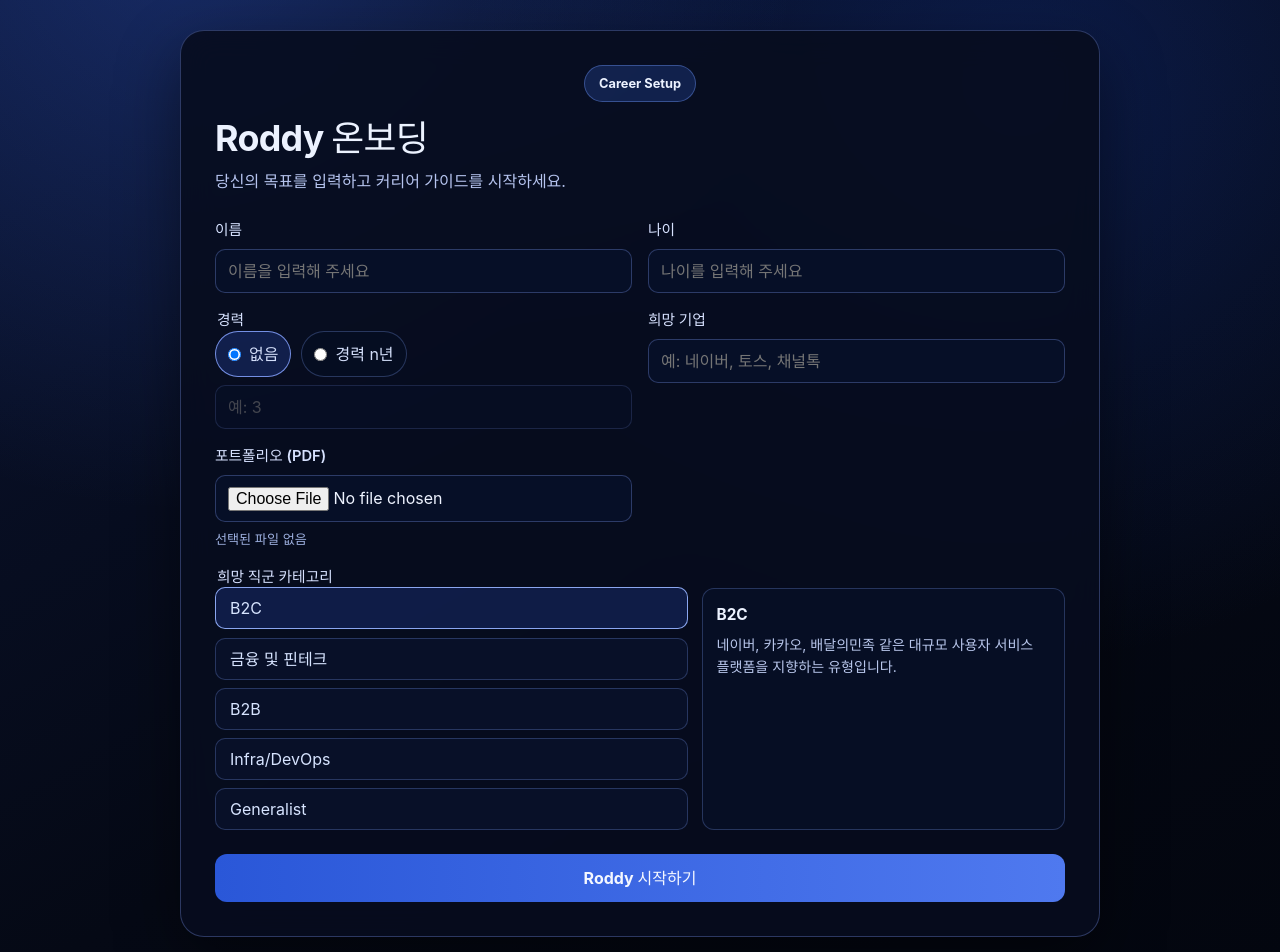
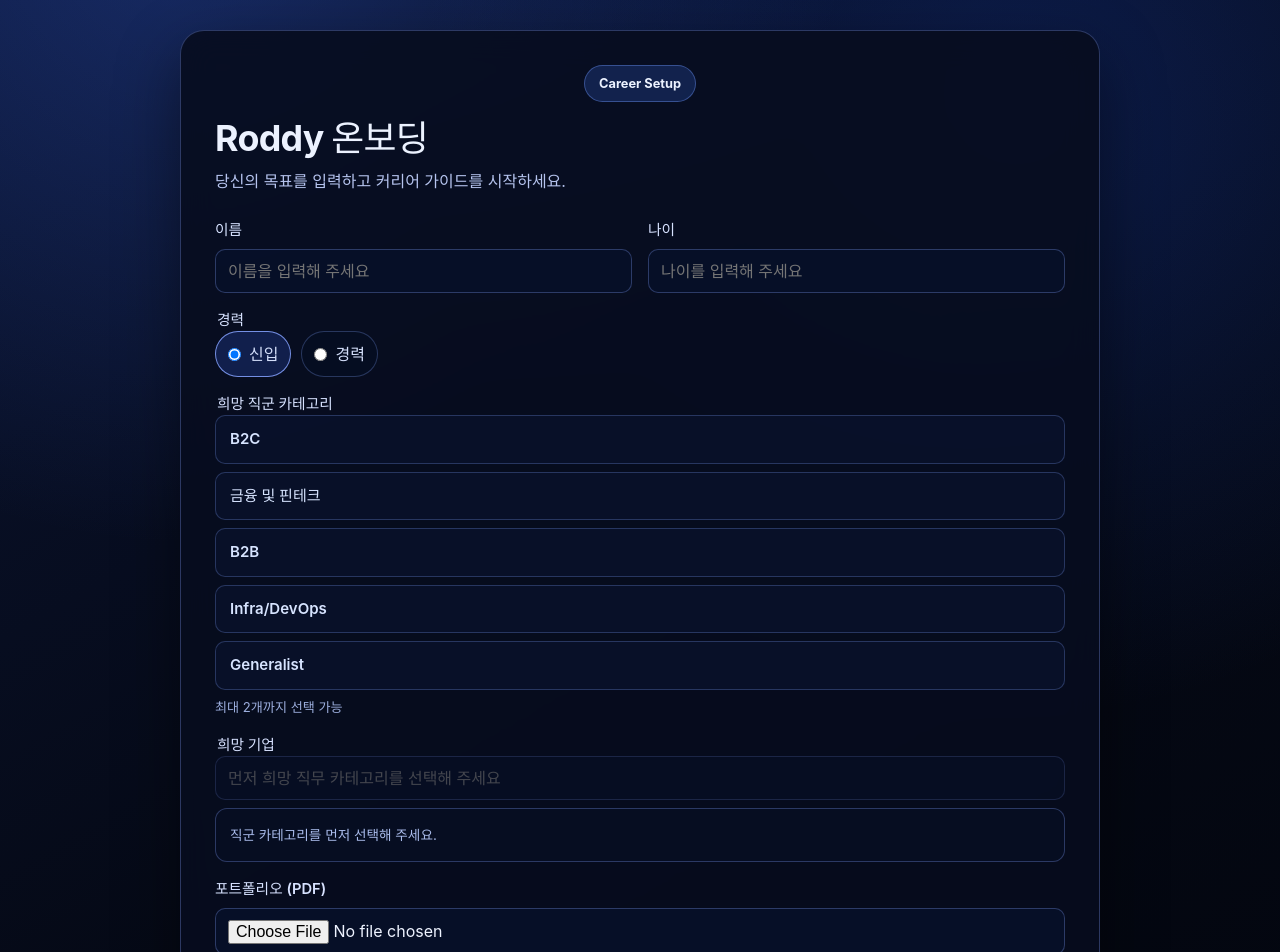
Before and after one commit to roddy-hongik/roddy_fe, a React (Vite) app: page /onboarding in a window 1280 px wide. Shown: the top 952 px of the page. Built offline with nearby package versions, Linux system fonts and the light colour scheme; sample sign-in values are in the browser's storage; a web font is replaced by a local one.

Commit message:
[Feat] onboarding ui 수정

```diff
--- a/src/onboarding/components/JobCategorySelector.tsx
+++ b/src/onboarding/components/JobCategorySelector.tsx
@@ -8,51 +8,43 @@
 
 type JobCategorySelectorProps = {
   categories: JobCategory[]
-  selectedCategory: string
-  onSelectCategory: (id: string) => void
+  selectedCategories: string[]
+  onToggleCategory: (id: string) => void
 }
 
 function JobCategorySelector({
   categories,
-  selectedCategory,
-  onSelectCategory,
+  selectedCategories,
+  onToggleCategory,
 }: JobCategorySelectorProps) {
   const [hoveredCategory, setHoveredCategory] = useState<string | null>(null)
 
-  const activeId = hoveredCategory ?? selectedCategory
-  const activeCategory = categories.find((category) => category.id === activeId)
-
   return (
     <div className="job-category-wrap">
-      <div className="job-category-list" role="radiogroup" aria-label="희망 직군 카테고리">
+      <div className="job-category-list" role="group" aria-label="희망 직군 카테고리">
         {categories.map((category) => {
-          const isSelected = selectedCategory === category.id
+          const isSelected = selectedCategories.includes(category.id)
+          const isExpanded = hoveredCategory === category.id
 
           return (
             <button
               key={category.id}
               type="button"
-              className={`job-category-item ${isSelected ? 'selected' : ''}`}
-              role="radio"
+              className={`job-category-item ${isSelected ? 'selected' : ''} ${isExpanded ? 'expanded' : ''}`}
+              role="checkbox"
               aria-checked={isSelected}
               onMouseEnter={() => setHoveredCategory(category.id)}
               onMouseLeave={() => setHoveredCategory(null)}
               onFocus={() => setHoveredCategory(category.id)}
               onBlur={() => setHoveredCategory(null)}
-              onClick={() => onSelectCategory(category.id)}
+              onClick={() => onToggleCategory(category.id)}
             >
-              {category.label}
+              <span className="job-category-title">{category.label}</span>
+              <span className="job-category-description">{category.description}</span>
             </button>
           )
         })}
       </div>
-
-      <aside className="job-category-detail" aria-live="polite">
-        <p className="job-category-detail-label">{activeCategory?.label ?? '카테고리를 선택해 주세요'}</p>
-        <p className="job-category-detail-copy">
-          {activeCategory?.description ?? '마우스를 올리거나 선택하면 상세 설명을 확인할 수 있습니다.'}
-        </p>
-      </aside>
     </div>
   )
 }
--- a/src/onboarding/pages/OnboardingPage.tsx
+++ b/src/onboarding/pages/OnboardingPage.tsx
@@ -1,4 +1,4 @@
-import { useState } from 'react'
+import { useEffect, useMemo, useState } from 'react'
 import type { ChangeEvent, FormEvent } from 'react'
 import JobCategorySelector from '../components/JobCategorySelector'
 import type { JobCategory } from '../components/JobCategorySelector'
@@ -32,15 +32,54 @@
   },
 ]
 
+const companiesByCategory: Record<string, string[]> = {
+  b2c: ['네이버', '카카오', '배달의민족', '당근', '쿠팡'],
+  fintech: ['토스', '카카오뱅크', '신한은행', '국민은행', '하나은행'],
+  b2b: ['채널톡', '토스페이먼츠', '센드버드', '리멤버앤컴퍼니', '스윗'],
+  infra: ['네이버클라우드', '카카오엔터프라이즈', 'AWS 코리아', 'NHN Cloud', '메가존클라우드'],
+  generalist: ['마켓컬리', '직방', '오늘의집', '강남언니', '리디'],
+}
+
 function OnboardingPage() {
   const [name, setName] = useState('')
   const [age, setAge] = useState('')
   const [careerType, setCareerType] = useState<'none' | 'years'>('none')
   const [careerYears, setCareerYears] = useState('')
+  const [companyQuery, setCompanyQuery] = useState('')
   const [targetCompany, setTargetCompany] = useState('')
+  const [companyError, setCompanyError] = useState('')
   const [portfolioFile, setPortfolioFile] = useState<File | null>(null)
   const [portfolioError, setPortfolioError] = useState('')
-  const [selectedCategory, setSelectedCategory] = useState(jobCategories[0].id)
+  const [selectedCategories, setSelectedCategories] = useState<string[]>([])
+  const [categoryError, setCategoryError] = useState('')
+
+  const availableCompanies = useMemo(() => {
+    const merged = selectedCategories.flatMap((categoryId) => companiesByCategory[categoryId] ?? [])
+    return Array.from(new Set(merged))
+  }, [selectedCategories])
+
+  const filteredCompanies = useMemo(() => {
+    const normalizedQuery = companyQuery.trim().toLowerCase()
+
+    if (!normalizedQuery) {
+      return availableCompanies
+    }
+
+    return availableCompanies.filter((company) => company.toLowerCase().includes(normalizedQuery))
+  }, [availableCompanies, companyQuery])
+
+  useEffect(() => {
+    if (!targetCompany) {
+      return
+    }
+
+    const canKeepCompany = availableCompanies.includes(targetCompany)
+
+    if (!canKeepCompany) {
+      setTargetCompany('')
+      setCompanyQuery('')
+    }
+  }, [availableCompanies, targetCompany])
 
   const handlePortfolioChange = (event: ChangeEvent<HTMLInputElement>) => {
     const selectedFile = event.target.files?.[0] ?? null
@@ -66,6 +105,28 @@
 
   const handleSubmit = (event: FormEvent<HTMLFormElement>) => {
     event.preventDefault()
+
+    if (!targetCompany) {
+      setCompanyError('희망 기업은 검색 결과에서 선택해 주세요.')
+      return
+    }
+  }
+
+  const handleToggleCategory = (categoryId: string) => {
+    setSelectedCategories((current) => {
+      if (current.includes(categoryId)) {
+        setCategoryError('')
+        return current.filter((id) => id !== categoryId)
+      }
+
+      if (current.length >= 2) {
+        setCategoryError('희망 직군 카테고리는 최대 2개까지 선택할 수 있습니다.')
+        return current
+      }
+
+      setCategoryError('')
+      return [...current, categoryId]
+    })
   }
 
   return (
@@ -109,8 +170,9 @@
                     setCareerYears('')
                   }}
                 />
-                없음
+                신입
               </label>
+              <div className={`career-experience ${careerType === 'years' ? 'active' : ''}`}>
                 <label className={`career-toggle ${careerType === 'years' ? 'active' : ''}`}>
                   <input
                     type="radio"
@@ -119,31 +181,85 @@
                     checked={careerType === 'years'}
                     onChange={() => setCareerType('years')}
                   />
-                경력 n년
+                  경력
                 </label>
-            </div>
+                {careerType === 'years' && (
+                  <>
                     <input
                       type="number"
                       min={0}
                       value={careerYears}
                       onChange={(event) => setCareerYears(event.target.value)}
-              placeholder="예: 3"
-              disabled={careerType !== 'years'}
+                      className="career-year-input"
+                      placeholder="3"
                     />
+                    <span className="career-year-unit">년</span>
+                  </>
+                )}
+              </div>
+            </div>
           </fieldset>
 
-          <label className="field-group">
-            <span className="field-label">희망 기업</span>
+          <fieldset className="field-group full-width">
+            <legend className="field-label">희망 직군 카테고리</legend>
+            <JobCategorySelector
+              categories={jobCategories}
+              selectedCategories={selectedCategories}
+              onToggleCategory={handleToggleCategory}
+            />
+            <span className="field-meta">최대 2개까지 선택 가능</span>
+            {categoryError && <span className="field-error">{categoryError}</span>}
+          </fieldset>
+
+          <fieldset className="field-group full-width">
+            <legend className="field-label">희망 기업</legend>
+            <div className="company-search-wrap">
               <input
                 type="text"
-              value={targetCompany}
-              onChange={(event) => setTargetCompany(event.target.value)}
-              placeholder="예: 네이버, 토스, 채널톡"
-              required
+                value={companyQuery}
+                onChange={(event) => {
+                  setCompanyQuery(event.target.value)
+                  setCompanyError('')
+                }}
+                placeholder={
+                  selectedCategories.length === 0
+                    ? '먼저 희망 직무 카테고리를 선택해 주세요'
+                    : '기업명을 검색해 주세요'
+                }
+                disabled={selectedCategories.length === 0}
               />
-          </label>
 
-          <label className="field-group">
+              <div className="company-option-list" role="listbox" aria-label="희망 기업 검색 결과">
+                {selectedCategories.length === 0 && <p className="company-option-empty">직군 카테고리를 먼저 선택해 주세요.</p>}
+                {selectedCategories.length > 0 && filteredCompanies.length === 0 && (
+                  <p className="company-option-empty">검색 결과가 없습니다.</p>
+                )}
+                {selectedCategories.length > 0 &&
+                  filteredCompanies.map((company) => (
+                    <button
+                      key={company}
+                      type="button"
+                      className={`company-option ${targetCompany === company ? 'selected' : ''}`}
+                      onClick={() => {
+                        setTargetCompany(company)
+                        setCompanyQuery(company)
+                        setCompanyError('')
+                      }}
+                    >
+                      {company}
+                    </button>
+                  ))}
+              </div>
+            </div>
+            {targetCompany && (
+              <span className="file-meta">
+                선택한 기업: <strong>{targetCompany}</strong>
+              </span>
+            )}
+            {companyError && <span className="field-error">{companyError}</span>}
+          </fieldset>
+
+          <label className="field-group full-width">
             <span className="field-label">포트폴리오 (PDF)</span>
             <input type="file" accept=".pdf,application/pdf" onChange={handlePortfolioChange} />
             <span className="file-meta">
@@ -151,15 +267,6 @@
             </span>
             {portfolioError && <span className="field-error">{portfolioError}</span>}
           </label>
-
-          <fieldset className="field-group">
-            <legend className="field-label">희망 직군 카테고리</legend>
-            <JobCategorySelector
-              categories={jobCategories}
-              selectedCategory={selectedCategory}
-              onSelectCategory={setSelectedCategory}
-            />
-          </fieldset>
 
           <button type="submit" className="start-button">
             Roddy 시작하기
--- a/src/onboarding/styles/onboarding-page.css
+++ b/src/onboarding/styles/onboarding-page.css
@@ -60,8 +60,7 @@
   gap: 8px;
 }
 
-.field-group:nth-child(6),
-.field-group:nth-child(7),
+.field-group.full-width,
 .start-button {
   grid-column: 1 / -1;
 }
@@ -104,6 +103,8 @@
 .career-controls {
   display: flex;
   gap: 10px;
+  align-items: center;
+  flex-wrap: wrap;
 }
 
 .career-toggle {
@@ -117,10 +118,18 @@
   color: #d3def9;
   transition: all 180ms ease;
   cursor: pointer;
+  white-space: nowrap;
 }
 
 .career-toggle input {
   margin: 0;
+}
+
+.career-experience {
+  display: inline-flex;
+  align-items: center;
+  gap: 8px;
+  flex-wrap: nowrap;
 }
 
 .career-toggle.active {
@@ -128,9 +137,35 @@
   background: rgba(55, 94, 216, 0.24);
 }
 
+.career-year-input {
+  width: 72px;
+  min-height: 40px;
+  padding: 0 10px;
+  border-radius: 10px;
+  border: 1px solid rgba(114, 142, 224, 0.35);
+  background: rgba(8, 17, 42, 0.85);
+  color: #eef3ff;
+  outline: none;
+}
+
+.career-year-input:focus {
+  border-color: rgba(146, 173, 255, 0.8);
+  box-shadow: 0 0 0 3px rgba(104, 142, 255, 0.18);
+}
+
+.career-year-unit {
+  color: #c6d5fb;
+  font-size: 0.9rem;
+}
+
 .file-meta {
   font-size: 0.82rem;
   color: #9cafde;
+}
+
+.field-meta {
+  color: #9cafde;
+  font-size: 0.82rem;
 }
 
 .field-error {
@@ -138,10 +173,50 @@
   font-size: 0.82rem;
 }
 
+.company-search-wrap {
+  display: flex;
+  flex-direction: column;
+  gap: 8px;
+}
+
+.company-option-list {
+  border: 1px solid rgba(114, 142, 224, 0.35);
+  border-radius: 12px;
+  background: rgba(7, 15, 36, 0.75);
+  padding: 8px;
+  display: grid;
+  gap: 6px;
+  max-height: 204px;
+  overflow-y: auto;
+}
+
+.company-option {
+  border: 1px solid rgba(114, 142, 224, 0.25);
+  border-radius: 8px;
+  background: rgba(10, 21, 50, 0.82);
+  color: #d7e4ff;
+  text-align: left;
+  min-height: 36px;
+  padding: 0 10px;
+  cursor: pointer;
+  transition: border-color 160ms ease, background-color 160ms ease;
+}
+
+.company-option:hover,
+.company-option.selected {
+  border-color: rgba(149, 178, 255, 0.9);
+  background: rgba(51, 94, 220, 0.24);
+}
+
+.company-option-empty {
+  margin: 0;
+  color: #a9bbeb;
+  font-size: 0.85rem;
+  padding: 8px 6px;
+}
+
 .job-category-wrap {
-  display: grid;
-  grid-template-columns: 1.3fr 1fr;
-  gap: 14px;
+  display: block;
 }
 
 .job-category-list {
@@ -153,12 +228,31 @@
   border: 1px solid rgba(114, 142, 224, 0.3);
   border-radius: 10px;
   min-height: 42px;
-  padding: 0 14px;
+  padding: 12px 14px;
   text-align: left;
   color: #d7e4ff;
   background: rgba(9, 18, 44, 0.78);
   cursor: pointer;
-  transition: transform 160ms ease, border-color 160ms ease, background-color 160ms ease;
+  display: flex;
+  flex-direction: column;
+  gap: 0;
+  transition: transform 180ms ease, border-color 180ms ease, background-color 180ms ease;
+}
+
+.job-category-title {
+  font-size: 0.94rem;
+  font-weight: 600;
+}
+
+.job-category-description {
+  max-height: 0;
+  opacity: 0;
+  overflow: hidden;
+  margin-top: 0;
+  font-size: 0.84rem;
+  line-height: 1.5;
+  color: #b7c6eb;
+  transition: max-height 200ms ease, opacity 180ms ease, margin-top 180ms ease;
 }
 
 .job-category-item:hover,
@@ -169,26 +263,14 @@
   background: rgba(51, 94, 220, 0.22);
 }
 
-.job-category-detail {
-  border: 1px solid rgba(114, 142, 224, 0.3);
-  border-radius: 12px;
-  background: rgba(8, 16, 39, 0.84);
-  padding: 14px;
-  min-height: 130px;
-  animation: fade-in 220ms ease;
+.job-category-item.expanded {
+  min-height: 102px;
 }
 
-.job-category-detail-label {
-  margin: 0;
-  font-size: 0.96rem;
-  font-weight: 700;
-}
-
-.job-category-detail-copy {
-  margin: 8px 0 0;
-  font-size: 0.88rem;
-  color: #b8c6eb;
-  line-height: 1.55;
+.job-category-item.expanded .job-category-description {
+  max-height: 120px;
+  opacity: 1;
+  margin-top: 8px;
 }
 
 .start-button {
@@ -238,10 +320,6 @@
   .onboarding-form {
     grid-template-columns: 1fr;
   }
-
-  .job-category-wrap {
-    grid-template-columns: 1fr;
-  }
 }
 
 @media (max-width: 560px) {
@@ -251,6 +329,7 @@
   }
 
   .career-controls {
-    flex-direction: column;
+    flex-direction: row;
+    align-items: center;
   }
 }
```
Lines whose indentation alone changed are shown as unchanged.
